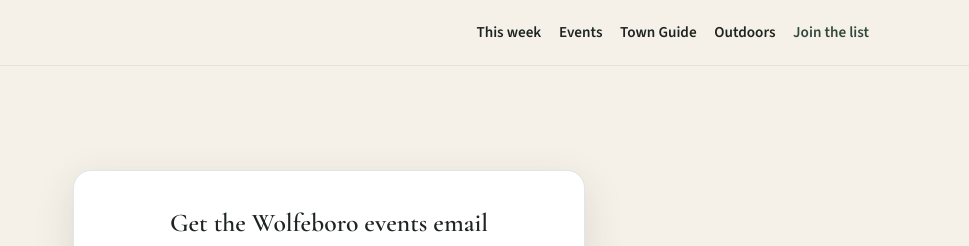
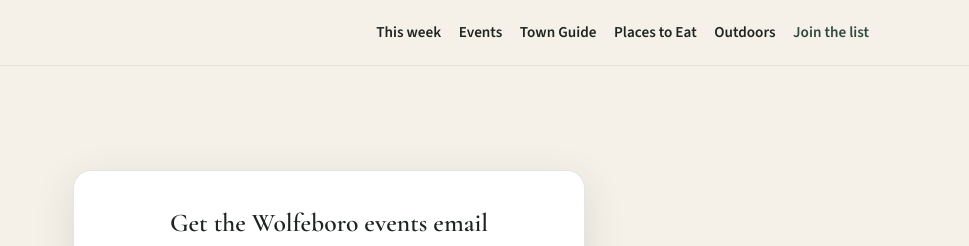
Before and after one commit to andrewbrenner7/WolfeboroEvents, a website: page join/index.html in a window 1280 px wide. Shown: the top 246 px of the page, 311-1280 px from the left. Drawn offline with nearby package versions, Linux system fonts and the light colour scheme.

Commit message:
Publish Places to Eat page: nav tab on join page

```diff
--- a/join/index.html
+++ b/join/index.html
@@ -191,7 +191,7 @@
   <header class="nav">
     <div class="wrap nav-inner">
       <a class="brand" href="/" aria-label="Wolfeboro Events home"><img src="/assets/logo/lockup-light.svg" alt="Wolfeboro Events" height="36" width="210" style="height:36px;width:auto;display:block"></a>
-      <nav class="nav-links" aria-label="Site"><a href="/#coming-up">This week</a><a href="/">Events</a><a href="/guide/">Town Guide</a><a href="/outdoors/">Outdoors</a><a href="/join/" aria-current="page">Join the list</a></nav>
+      <nav class="nav-links" aria-label="Site"><a href="/#coming-up">This week</a><a href="/">Events</a><a href="/guide/">Town Guide</a><a href="/restaurants/">Places to Eat</a><a href="/outdoors/">Outdoors</a><a href="/join/" aria-current="page">Join the list</a></nav>
     </div>
   </header>
   <main>
```
